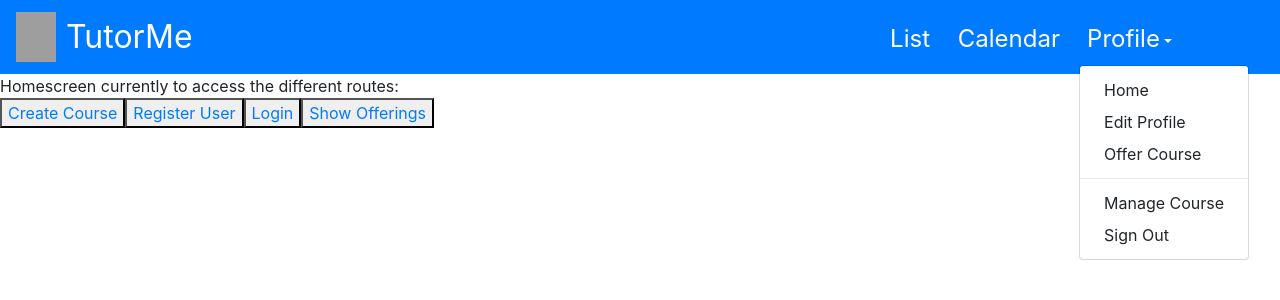
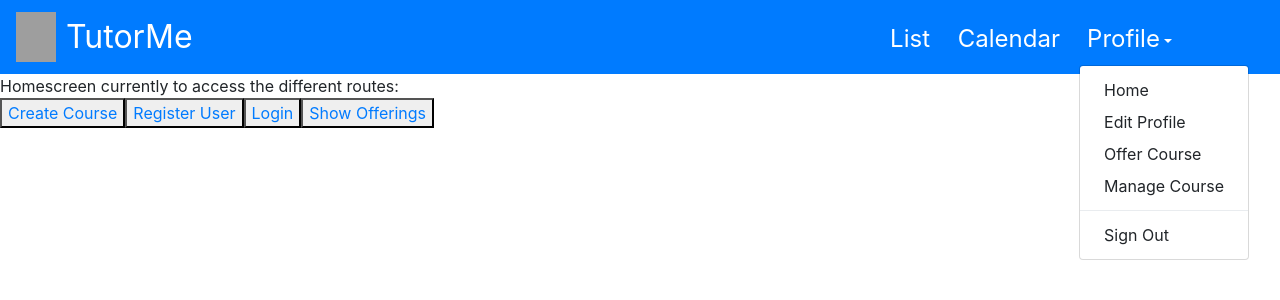
Before and after one commit to anandzol/TutorMe, a React (Create React App) app in the folder src/frontend/: page / in a window 1280 px wide. Both pictures are taken after a click on the button "Profile". Shown: the top 300 px of the page. Built offline with nearby package versions, Linux system fonts and the light colour scheme; grey boxes are pictures that could not be loaded.

Commit message:
feat: move navigation divider

```diff
--- a/src/frontend/src/components/NavigationBar.js
+++ b/src/frontend/src/components/NavigationBar.js
@@ -70,13 +70,12 @@ class NavigationBar extends Component {
                 <Nav className={classes.profileButton}>
                     <NavDropdown
                         title={<span className={classes.profileButton__span}>Profile</span>}
-                        id="collasible-nav-dropdown"
-                    >
+                        id="collasible-nav-dropdown">
                         <NavDropdown.Item href="/">Home</NavDropdown.Item>
                         <NavDropdown.Item href="#action/3.2">Edit Profile</NavDropdown.Item>
                         <NavDropdown.Item href="#action/3.3">Offer Course</NavDropdown.Item>
+                        <NavDropdown.Item href="#action/3.4">Manage Course</NavDropdown.Item>
                         <NavDropdown.Divider />
-                        <NavDropdown.Item href="#action/3.4">Manage Course</NavDropdown.Item>
                         <NavDropdown.Item href="#action/3.4">Sign Out</NavDropdown.Item>
                     </NavDropdown>
                 </Nav>
```
